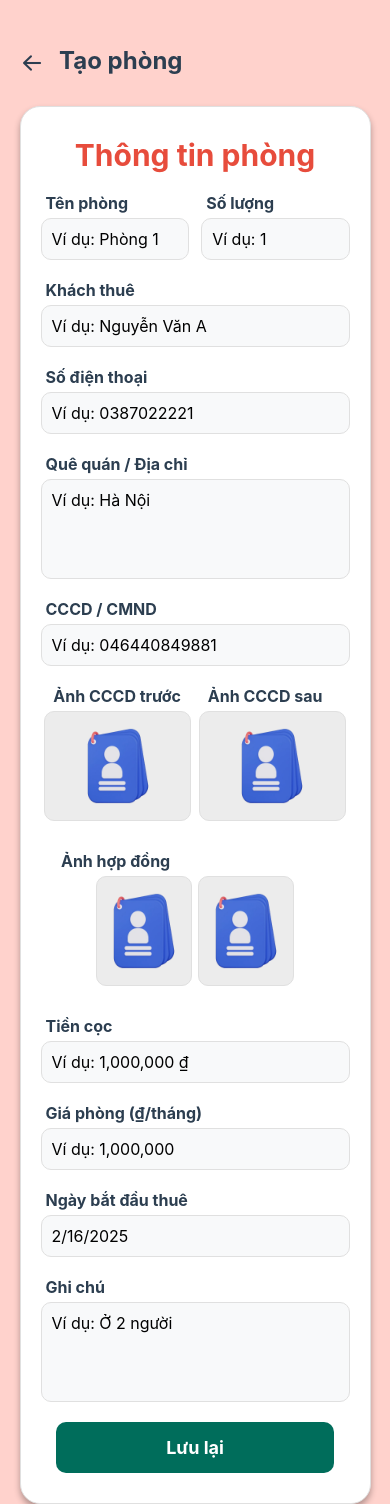
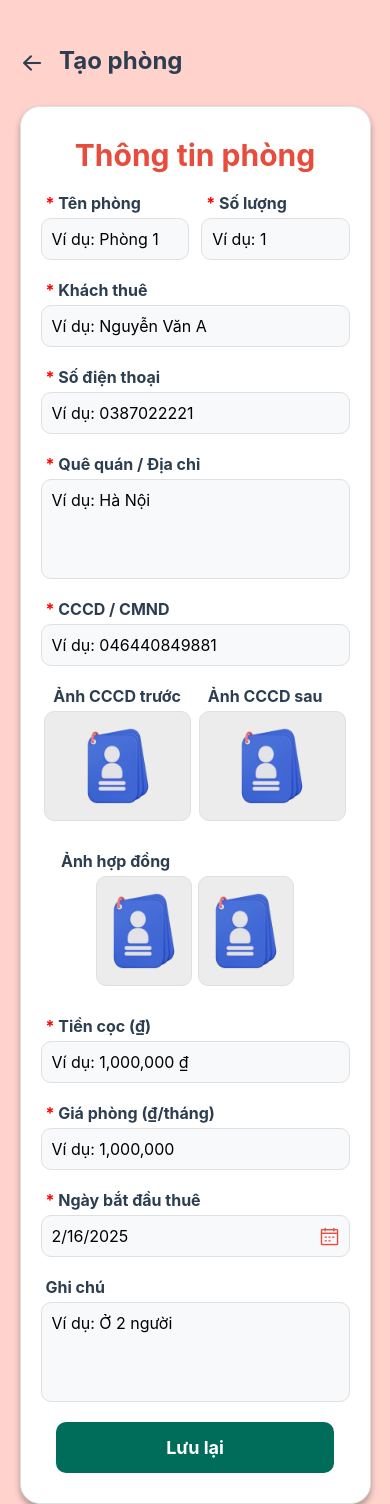
Before and after one commit to NeoPham98/Innkeeper, a React Native app: screen /CreateRoom in a window 390 px wide. Built offline with nearby package versions, Linux system fonts and the light colour scheme.

Commit message:
create new rooms

```diff
--- a/components/CreateRoomScreen.js
+++ b/components/CreateRoomScreen.js
@@ -17,10 +17,24 @@ import {
 import { AntDesign } from "@expo/vector-icons";
 import * as ImagePicker from "expo-image-picker";
 import DateTimePicker from "@react-native-community/datetimepicker";
+import { supabaseDB } from "../DBconfig";
+
+const formatCurrency = (value) => {
+  // Chuyển đổi giá trị thành số và định dạng với dấu phẩy
+  const numberValue = parseFloat(value.replace(/,/g, "")); // Xóa dấu phẩy trước khi chuyển đổi
+  return isNaN(numberValue) ? "" : numberValue.toLocaleString("en-US"); // Định dạng số
+};
 
 const CreateRoomScreen = ({ navigation }) => {
   const [roomName, setRoomName] = useState("");
   const [quantity, setQuantity] = useState("");
+  const [roomer, setRoomer] = useState("");
+  const [phoneNumber, setPhoneNumber] = useState("");
+  const [hometown, setHometown] = useState("");
+  const [cccdNumber, setCccdNumber] = useState("");
+  const [note, setNote] = useState("");
+  const [deposit, setDeposit] = useState("");
+  const [roomPrice, setRoomPrice] = useState("");
   const [idCardFront, setIdCardFront] = useState(null);
   const [idCardBack, setIdCardBack] = useState(null);
   const [isLoading, setIsLoading] = useState(false);
@@ -31,20 +45,70 @@ const CreateRoomScreen = ({ navigation }) => {
   const [contractImage, setContractImage] = useState([null, null]);
   const [startDate, setStartDate] = useState(new Date());
   const [showDatePicker, setShowDatePicker] = useState(false);
+  const [id_home, setIdHome] = useState(null);
+  const [formattedDeposit, setFormattedDeposit] = useState("");
+  const [formattedRoomPrice, setFormattedRoomPrice] = useState("");
 
   const handleSave = async () => {
-    if (!roomName) {
-      setNotificationMessage("Vui lòng nhập tên phòng");
+    if (
+      !roomName ||
+      !quantity ||
+      !roomer ||
+      !phoneNumber ||
+      !hometown ||
+      !cccdNumber ||
+      !deposit ||
+      !roomPrice ||
+      !startDate
+    ) {
+      setNotificationMessage("Vui lòng nhập đầy đủ thông tin");
       setNotificationVisible(true);
       return;
     }
 
-    // Logic để lưu thông tin phòng vào database (nếu cần)
+    try {
+      setIsLoading(true);
 
-    setIsLoading(false);
-    setNotificationMessage("Đã tạo phòng thành công!");
-    setNotificationVisible(true);
-    setTimeout(() => navigation.navigate("Home"), 2000);
+      // Lấy thời gian hiện tại theo UTC +7
+      const currentDate = new Date();
+      const utcPlus7 = new Date(currentDate.getTime() + 7 * 60 * 60 * 1000);
+
+      // Cập nhật rental_date cũng theo UTC +7
+      const rentalDateUtcPlus7 = new Date(
+        startDate.getTime() + 7 * 60 * 60 * 1000
+      );
+
+      const { error } = await supabaseDB.from("Rooms").insert({
+        id_home: id_home,
+        room_name: roomName,
+        roomer: roomer,
+        is_active: true,
+        phone_number: phoneNumber,
+        front_card_img: idCardFront,
+        back_card_img: idCardBack,
+        hometown: hometown,
+        cccd_number: cccdNumber,
+        rental_date: rentalDateUtcPlus7,
+        note: note,
+        deposit: deposit,
+        room_price: roomPrice,
+        contract_img: contractImage,
+        quantity: quantity,
+        created_at: utcPlus7,
+      });
+
+      if (error) throw error;
+
+      setIsLoading(false);
+      setNotificationMessage("Đã tạo phòng thành công!");
+      setNotificationVisible(true);
+      setTimeout(() => navigation.navigate("DetailHomeScreen"), 2000);
+    } catch (error) {
+      setIsLoading(false);
+      console.error("Error creating room:", error.message);
+      setNotificationMessage("Tạo phòng thất bại!");
+      setNotificationVisible(true);
+    }
   };
 
   const handleImageUpload = async (side, index) => {
@@ -89,11 +153,20 @@ const CreateRoomScreen = ({ navigation }) => {
     setStartDate(currentDate);
   };
 
+  const handleDepositChange = (value) => {
+    setDeposit(value);
+    setFormattedDeposit(formatCurrency(value)); // Cập nhật giá trị đã định dạng
+  };
+
+  const handleRoomPriceChange = (value) => {
+    setRoomPrice(value);
+    setFormattedRoomPrice(formatCurrency(value)); // Cập nhật giá trị đã định dạng
+  };
+
   return (
     <KeyboardAvoidingView
       style={styles.container}
       behavior={Platform.OS === "ios" ? "padding" : "height"}
-      keyboardVerticalOffset={Platform.OS === "android" ? 150 : 0}
     >
       <TouchableWithoutFeedback onPress={Keyboard.dismiss}>
         <ScrollView
@@ -116,7 +189,9 @@ const CreateRoomScreen = ({ navigation }) => {
 
             <View style={styles.rowContainer}>
               <View style={styles.inputContainer}>
-                <Text style={styles.label}>Tên phòng</Text>
+                <Text style={styles.label}>
+                  <Text style={styles.required}>*</Text> Tên phòng
+                </Text>
                 <TextInput
                   style={styles.input}
                   placeholder="Ví dụ: Phòng 1"
@@ -125,7 +200,9 @@ const CreateRoomScreen = ({ navigation }) => {
                 />
               </View>
               <View style={styles.inputContainer}>
-                <Text style={styles.label}>Số lượng</Text>
+                <Text style={styles.label}>
+                  <Text style={styles.required}>*</Text> Số lượng
+                </Text>
                 <TextInput
                   style={styles.input}
                   placeholder="Ví dụ: 1"
@@ -136,36 +213,46 @@ const CreateRoomScreen = ({ navigation }) => {
               </View>
             </View>
 
-            <Text style={styles.label}>Khách thuê</Text>
+            <Text style={styles.label}>
+              <Text style={styles.required}>*</Text> Khách thuê
+            </Text>
             <TextInput
               style={styles.input}
               placeholder="Ví dụ: Nguyễn Văn A"
-              value={roomName}
-              onChangeText={setRoomName}
+              value={roomer}
+              onChangeText={setRoomer}
             />
-            <Text style={styles.label}>Số điện thoại</Text>
+            <Text style={styles.label}>
+              <Text style={styles.required}>*</Text> Số điện thoại
+            </Text>
             <TextInput
               style={styles.input}
               placeholder="Ví dụ: 0387022221"
-              value={roomName}
-              onChangeText={setRoomName}
+              value={phoneNumber}
+              onChangeText={setPhoneNumber}
+              keyboardType="numeric"
             />
-            <Text style={styles.label}>Quê quán / Địa chỉ</Text>
+            <Text style={styles.label}>
+              <Text style={styles.required}>*</Text> Quê quán / Địa chỉ
+            </Text>
             <TextInput
               style={[styles.input, { height: 100 }]}
               placeholder="Ví dụ: Hà Nội"
-              value={roomName}
-              onChangeText={setRoomName}
+              value={hometown}
+              onChangeText={setHometown}
               multiline={true}
               numberOfLines={6}
               textAlignVertical="top"
             />
-            <Text style={styles.label}>CCCD / CMND</Text>
+            <Text style={styles.label}>
+              <Text style={styles.required}>*</Text> CCCD / CMND
+            </Text>
             <TextInput
               style={styles.input}
               placeholder="Ví dụ: 046440849881"
-              value={roomName}
-              onChangeText={setRoomName}
+              value={cccdNumber}
+              onChangeText={setCccdNumber}
+              keyboardType="numeric"
             />
 
             {/* Phần upload ảnh CMND */}
@@ -283,23 +370,31 @@ const CreateRoomScreen = ({ navigation }) => {
               </View>
             </View>
 
-            <Text style={styles.label}>Tiền cọc</Text>
+            <Text style={styles.label}>
+              <Text style={styles.required}>*</Text> Tiền cọc (₫)
+            </Text>
             <TextInput
               style={styles.input}
               placeholder="Ví dụ: 1,000,000 ₫"
-              value={roomName}
-              onChangeText={setRoomName}
+              value={formattedDeposit}
+              onChangeText={handleDepositChange}
+              keyboardType="numeric"
             />
 
-            <Text style={styles.label}>Giá phòng (₫/tháng)</Text>
+            <Text style={styles.label}>
+              <Text style={styles.required}>*</Text> Giá phòng (₫/tháng)
+            </Text>
             <TextInput
               style={styles.input}
               placeholder="Ví dụ: 1,000,000 "
-              value={roomName}
-              onChangeText={setRoomName}
+              value={formattedRoomPrice}
+              onChangeText={handleRoomPriceChange}
+              keyboardType="numeric"
             />
 
-            <Text style={styles.label}>Ngày bắt đầu thuê</Text>
+            <Text style={styles.label}>
+              <Text style={styles.required}>*</Text> Ngày bắt đầu thuê
+            </Text>
             <TouchableOpacity
               onPress={() => setShowDatePicker(true)}
               style={{ width: "100%" }}
@@ -309,6 +404,12 @@ const CreateRoomScreen = ({ navigation }) => {
                 placeholder="Chọn ngày bắt đầu"
                 value={startDate.toLocaleDateString()}
                 editable={false}
+              />
+              <AntDesign
+                name="calendar"
+                size={20}
+                color="#E74C3E"
+                style={styles.dateIcon}
               />
             </TouchableOpacity>
 
@@ -325,8 +426,8 @@ const CreateRoomScreen = ({ navigation }) => {
             <TextInput
               style={[styles.input, { height: 100 }]}
               placeholder="Ví dụ: Ở 2 người"
-              value={roomName}
-              onChangeText={setRoomName}
+              value={note}
+              onChangeText={setNote}
               multiline={true}
               numberOfLines={6}
               textAlignVertical="top"
@@ -575,6 +676,14 @@ const styles = StyleSheet.create({
   inputContainer: {
     width: "48%", // Đặt chiều rộng cho mỗi ô input
   },
+  dateIcon: {
+    position: "absolute",
+    right: 10,
+    top: 10, // Điều chỉnh vị trí icon cho phù hợp
+  },
+  required: {
+    color: "red",
+  },
 });
 
 export default CreateRoomScreen;
```
